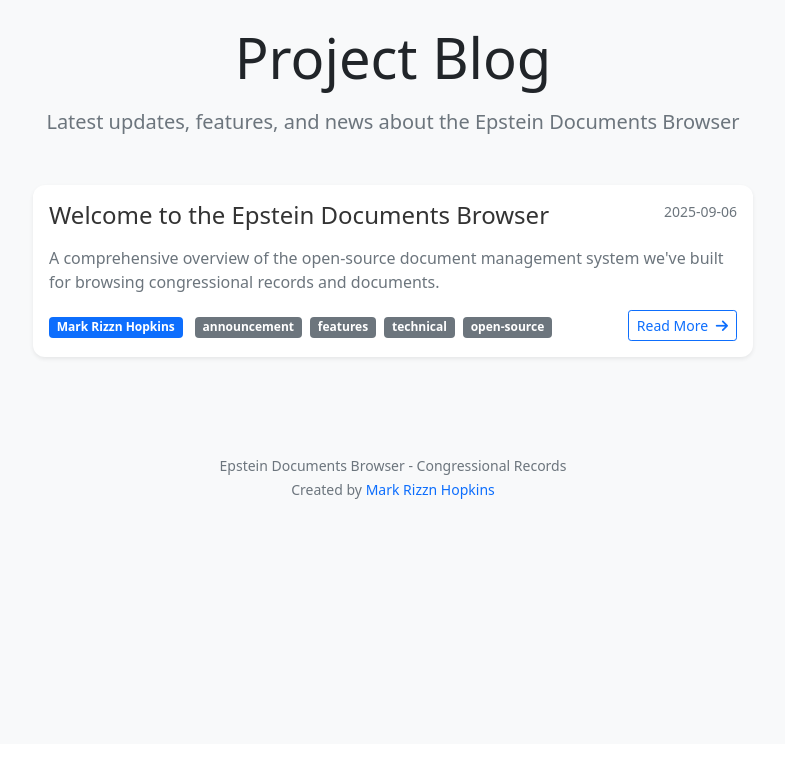
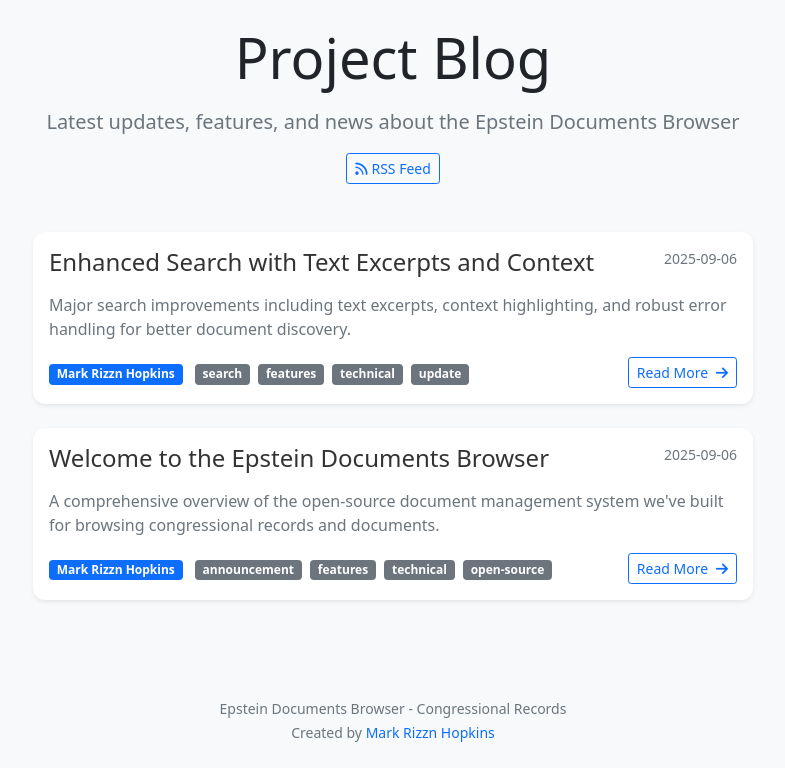
Before and after one commit to actuallyrizzn/epstein-browser, a Flask app: page /blog in a window 1280 px wide. Shown: the part 56-824 px from the top of the page, without its empty margins (247-1032 px from the left). Before the commit the page ends 555 px from the top, so only its background shows below. Run offline with Flask 2, Linux system fonts and the light colour scheme.

Commit message:
feat: enhance search functionality with text excerpts and RSS feed support
- Improved the API search to include context-aware text excerpts for OCR matches, providing users with relevant snippets around search terms.
- Added robust error handling for search queries to enhance reliability.
- Introduced an RSS feed for blog posts, allowing users to subscribe for updates.
- Updated blog templates to include RSS links and improved metadata for better SEO.

These changes significantly enhance the user experience by making search results more informative and providing a new way to stay updated with blog content.

```diff
--- a/app.py
+++ b/app.py
@@ -29,7 +29,7 @@ import time
 import uuid
 from datetime import datetime, timedelta
 from pathlib import Path
-from flask import Flask, render_template, request, jsonify, send_file, abort, session, redirect, url_for, flash
+from flask import Flask, render_template, request, jsonify, send_file, abort, session, redirect, url_for, flash, make_response
 from PIL import Image
 import io
 from dotenv import load_dotenv
@@ -411,36 +411,32 @@ def api_search():
 
     conn = get_db_connection()
 
-    # Search by filename first (exact matches get priority)
-    filename_results = conn.execute("""
-        SELECT id, file_name, file_path, directory_path, has_ocr_text, 'filename' as match_type
-        FROM images
-        WHERE file_name LIKE ?
-        ORDER BY
-            CASE WHEN file_name LIKE ? THEN 1 ELSE 2 END,
-            file_name
-        LIMIT 25
-    """, (f'%{query}%', f'{query}%')).fetchall()
+    try:
+        # Search by filename first (exact matches get priority)
+        filename_pattern = f'%{query}%'
+        exact_pattern = f'{query}%'
+        filename_results = conn.execute("""
+            SELECT id, file_name, file_path, directory_path, has_ocr_text, 'filename' as match_type
+            FROM images
+            WHERE file_name LIKE ?
+            ORDER BY
+                CASE WHEN file_name LIKE ? THEN 1 ELSE 2 END,
+                file_name
+            LIMIT 25
+        """, (filename_pattern, exact_pattern)).fetchall()
 
-    # Search by OCR text content
-    ocr_results = conn.execute("""
-        SELECT id, file_name, file_path, directory_path, has_ocr_text, 'ocr' as match_type
-        FROM images
-        WHERE has_ocr_text = TRUE
-        AND id IN (
-            SELECT id FROM images
-            WHERE ocr_text_path IS NOT NULL
-            AND EXISTS (
-                SELECT 1 FROM (
-                    SELECT id, file_path FROM images WHERE id = images.id
-                ) img
-                WHERE img.file_path = images.file_path
-            )
-        )
-        AND id NOT IN (SELECT id FROM images WHERE file_name LIKE ?)
-        ORDER BY file_name
-        LIMIT 25
-    """, (f'%{query}%')).fetchall()
+        # Search by OCR text content
+        ocr_results = conn.execute("""
+            SELECT id, file_name, file_path, directory_path, has_ocr_text, 'ocr' as match_type
+            FROM images
+            WHERE has_ocr_text = TRUE
+            AND file_name NOT LIKE ?
+            ORDER BY file_name
+            LIMIT 25
+        """, (filename_pattern,)).fetchall()
+    except Exception as e:
+        conn.close()
+        return jsonify({'error': str(e), 'results': []})
 
     # For OCR text search, we need to check the actual text files
     ocr_text_results = []
@@ -450,8 +446,29 @@ def api_search():
             ocr_file_path = DATA_DIR / row['file_path'].replace(row['file_path'].split('.')[-1], 'txt')
             if ocr_file_path.exists():
                 ocr_text = ocr_file_path.read_text(encoding='utf-8', errors='ignore')
-                if query.lower() in ocr_text.lower():
-                    ocr_text_results.append(dict(row))
+                query_lower = query.lower()
+                ocr_text_lower = ocr_text.lower()
+
+                if query_lower in ocr_text_lower:
+                    # Find the position of the match
+                    match_pos = ocr_text_lower.find(query_lower)
+
+                    # Extract context around the match (50 chars before and after)
+                    context_start = max(0, match_pos - 50)
+                    context_end = min(len(ocr_text), match_pos + len(query) + 50)
+                    excerpt = ocr_text[context_start:context_end]
+
+                    # Add ellipsis if we're not at the beginning/end
+                    if context_start > 0:
+                        excerpt = "..." + excerpt
+                    if context_end < len(ocr_text):
+                        excerpt = excerpt + "..."
+
+                    # Create result with excerpt
+                    result = dict(row)
+                    result['excerpt'] = excerpt
+                    result['match_position'] = match_pos
+                    ocr_text_results.append(result)
         except Exception as e:
             print(f"Error reading OCR file for {row['file_name']}: {e}")
             continue
@@ -491,6 +508,58 @@ def blog():
     """Blog listing page"""
     posts = load_blog_posts()
     return render_template('blog.html', posts=posts)
+
+
+@app.route('/blog/feed.xml')
+def blog_rss():
+    """RSS feed for blog posts"""
+    posts = load_blog_posts()
+
+    # Generate RSS XML
+    rss_xml = f'''<?xml version="1.0" encoding="UTF-8"?>
+<rss version="2.0" xmlns:atom="http://www.w3.org/2005/Atom">
+    <channel>
+        <title>Epstein Documents Browser Blog</title>
+        <link>http://localhost:8080/blog</link>
+        <description>Updates and insights about the Epstein Documents Browser - an open-source document management system for congressional records.</description>
+        <language>en-us</language>
+        <lastBuildDate>{datetime.now().strftime('%a, %d %b %Y %H:%M:%S GMT')}</lastBuildDate>
+        <atom:link href="http://localhost:8080/blog/feed.xml" rel="self" type="application/rss+xml"/>
+        <generator>Epstein Documents Browser</generator>
+        <managingEditor>mark@rizzn.net (Mark Rizzn Hopkins)</managingEditor>
+        <webMaster>mark@rizzn.net (Mark Rizzn Hopkins)</webMaster>
+'''
+
+    for post in posts:
+        # Convert date to RFC 2822 format
+        post_date = datetime.strptime(post['date'], '%Y-%m-%d').strftime('%a, %d %b %Y 00:00:00 GMT')
+
+        # Clean content for RSS (remove markdown, basic HTML)
+        content = post['content']
+        # Convert markdown headers to HTML
+        content = content.replace('## ', '<h2>').replace('\n\n', '</h2>\n\n')
+        content = content.replace('### ', '<h3>').replace('\n\n', '</h3>\n\n')
+        content = content.replace('**', '<strong>').replace('**', '</strong>')
+        content = content.replace('*', '<em>').replace('*', '</em>')
+        content = content.replace('\n', '<br/>\n')
+
+        rss_xml += f'''
+        <item>
+            <title>{post['title']}</title>
+            <link>http://localhost:8080/blog/{post['slug']}</link>
+            <description><![CDATA[{post['excerpt']}]]></description>
+            <pubDate>{post_date}</pubDate>
+            <guid isPermaLink="true">http://localhost:8080/blog/{post['slug']}</guid>
+            <author>mark@rizzn.net (Mark Rizzn Hopkins)</author>
+        </item>'''
+
+    rss_xml += '''
+    </channel>
+</rss>'''
+
+    response = make_response(rss_xml)
+    response.headers['Content-Type'] = 'application/rss+xml; charset=utf-8'
+    return response
 
 
 @app.route('/blog/<slug>')
--- a/templates/base.html
+++ b/templates/base.html
@@ -86,6 +86,7 @@
         }
     </style>
     {% block extra_css %}{% endblock %}
+    {% block extra_head %}{% endblock %}
 </head>
 <body>
     <!-- Navigation -->
--- a/templates/blog.html
+++ b/templates/blog.html
@@ -10,6 +10,10 @@
 {% block twitter_title %}Blog - {{ super() }}{% endblock %}
 {% block twitter_description %}Latest updates and news about the Epstein Documents Browser project{% endblock %}
 
+{% block extra_head %}
+<link rel="alternate" type="application/rss+xml" title="Epstein Documents Browser Blog RSS Feed" href="/blog/feed.xml">
+{% endblock %}
+
 {% block content %}
 <div class="container mt-4">
     <div class="row">
@@ -17,6 +21,11 @@
             <div class="text-center mb-5">
                 <h1 class="display-4 mb-3">Project Blog</h1>
                 <p class="lead text-muted">Latest updates, features, and news about the Epstein Documents Browser</p>
+                <div class="mt-3">
+                    <a href="/blog/feed.xml" class="btn btn-outline-primary btn-sm" target="_blank">
+                        <i class="fas fa-rss me-1"></i>RSS Feed
+                    </a>
+                </div>
             </div>
 
             {% if posts %}
```
Also changed, not shown: blog_posts.json (+10 -0 lines), templates/index.html (+12 -0 lines).
